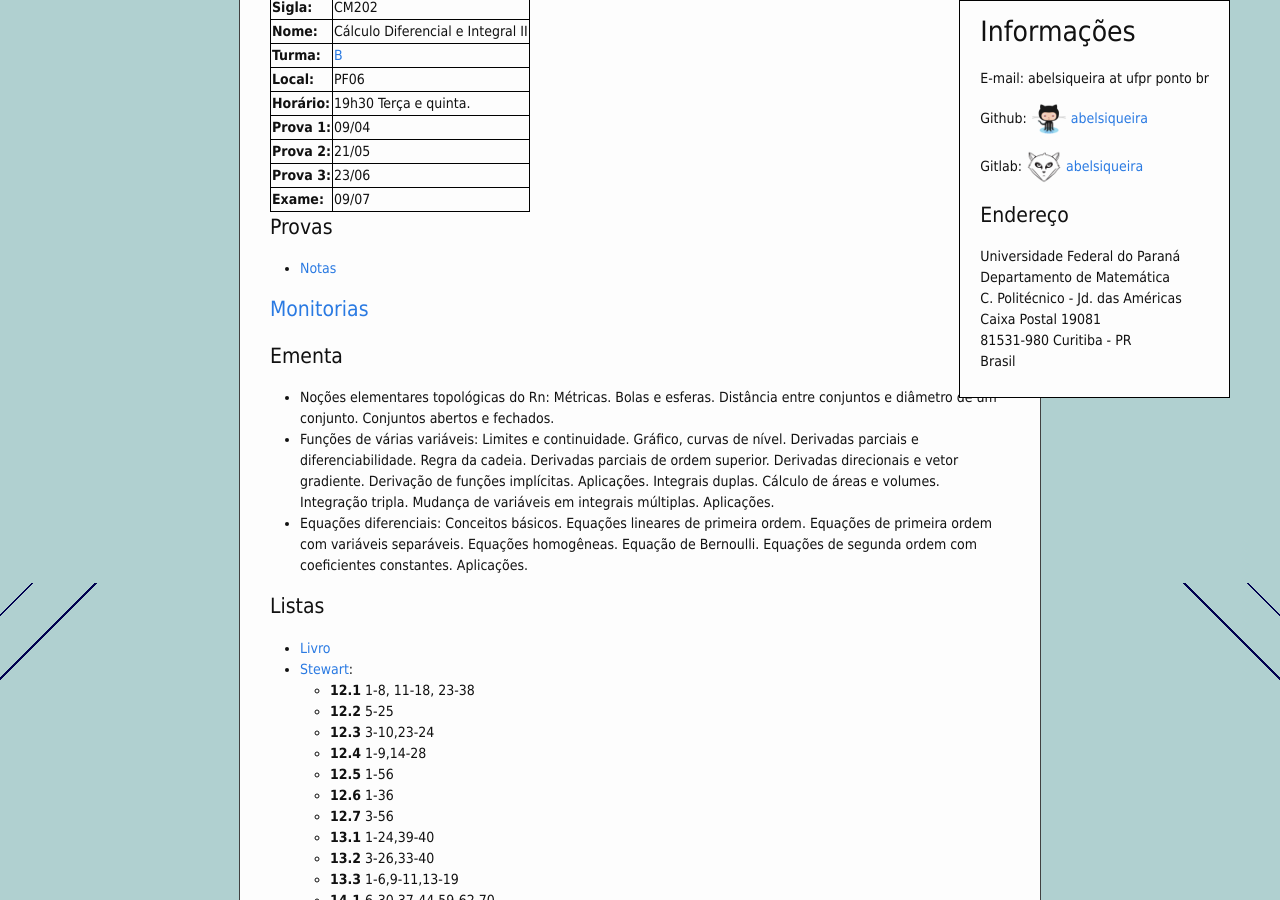
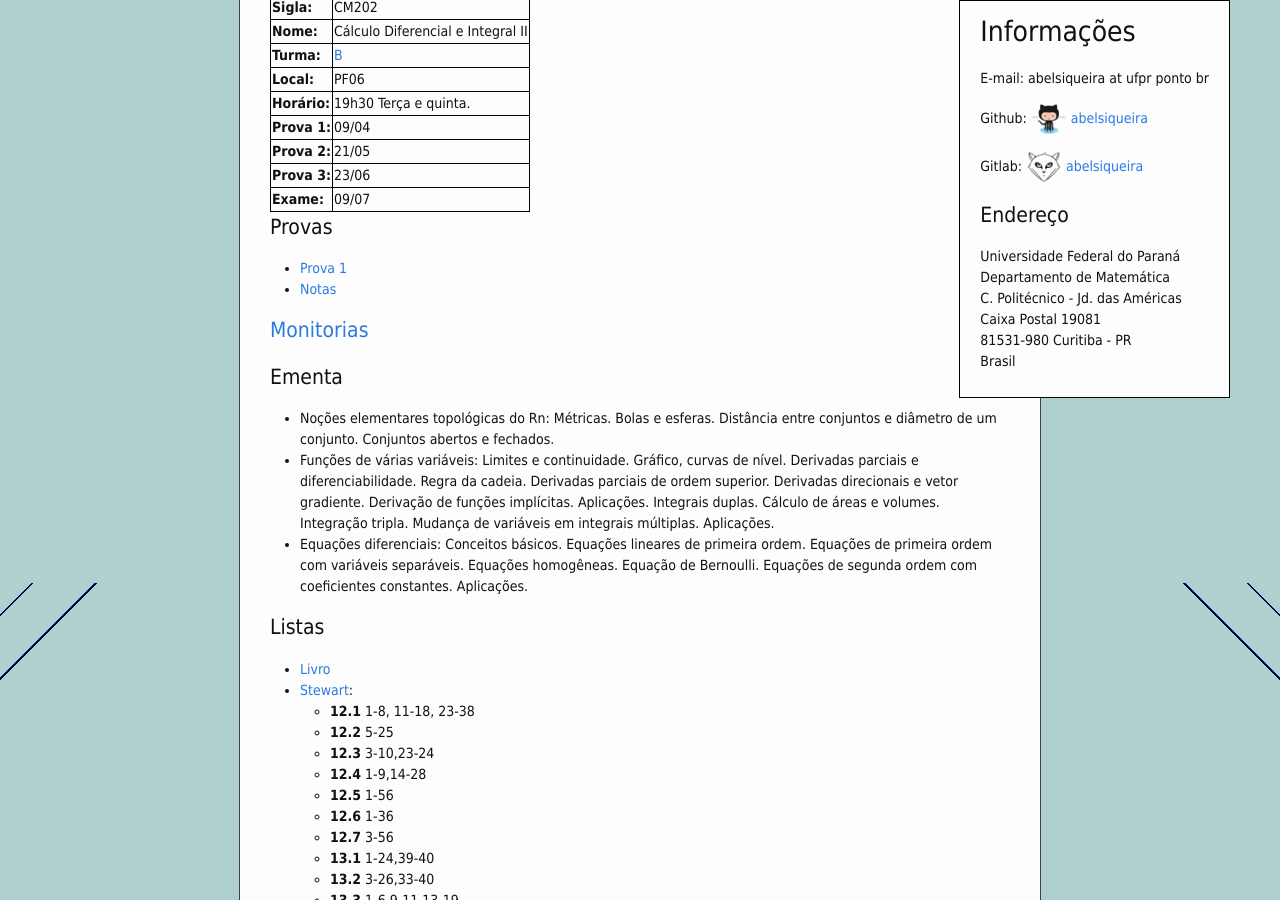
Before and after one commit to abelsiqueira/abelsiqueira.github.io-old, a Jekyll site: the page built from _posts/br/2015-02-20-cm202-calculo-diferencial-e-intergral-II-2015s1.markdown, in a window 1280 px wide and 900 px high, scrolled down 317 px. Built offline with Jekyll 4.4.1, drawn with Linux system fonts in a browser that asks for light colours; nearby versions of some CDN libraries.

Commit message:
Adiciona prova 1 de cm202

```diff
--- a/_posts/br/2015-02-20-cm202-calculo-diferencial-e-intergral-II-2015s1.markdown
+++ b/_posts/br/2015-02-20-cm202-calculo-diferencial-e-intergral-II-2015s1.markdown
@@ -21,6 +21,7 @@ permalink:  cm202-2015s1
 
 # Provas
 
+  - [Prova 1]({{ site.baseurl }}/disciplinas/2015s1-cm202/prova1.pdf)
   - [Notas]({{ site.baseurl }}/disciplinas/2015s1-cm202/notas.pdf)
 
 # [Monitorias]({{ site.baseurl }}/assets/monitorias2015.pdf)
```
Also changed, not shown: 1 other file.
